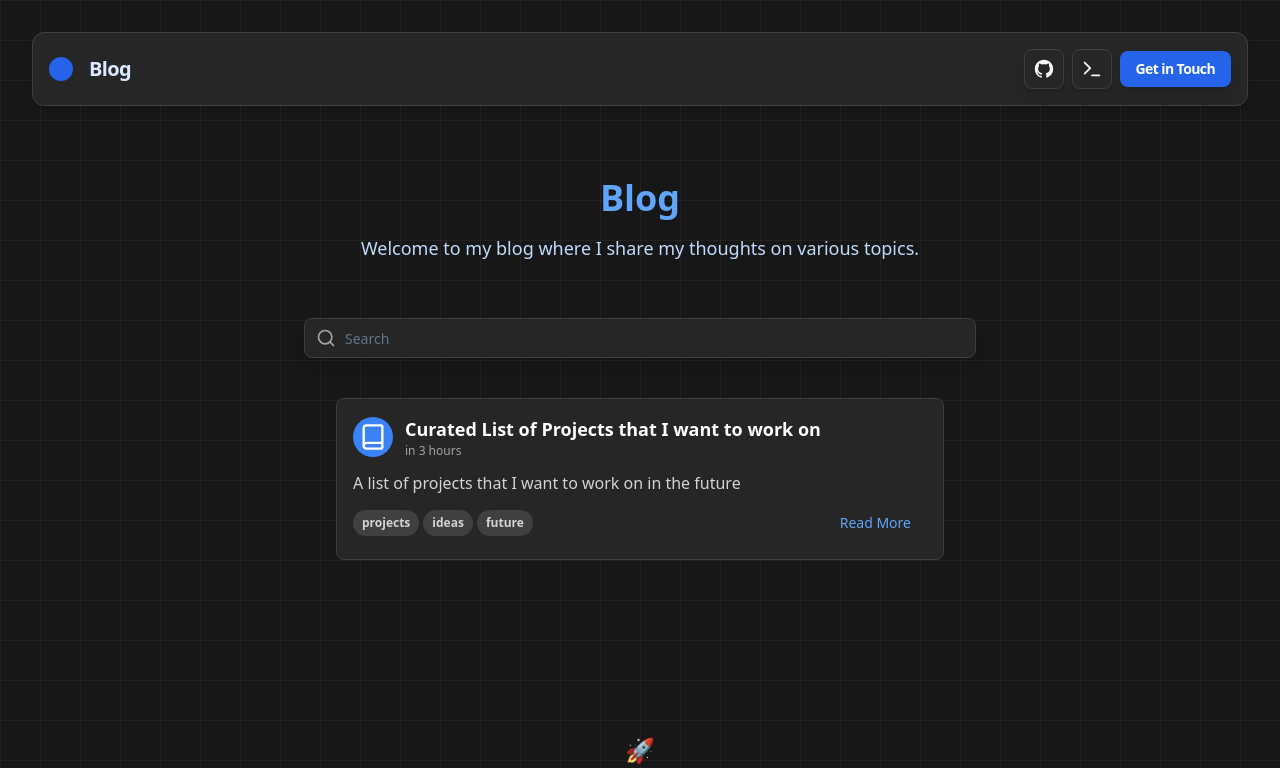
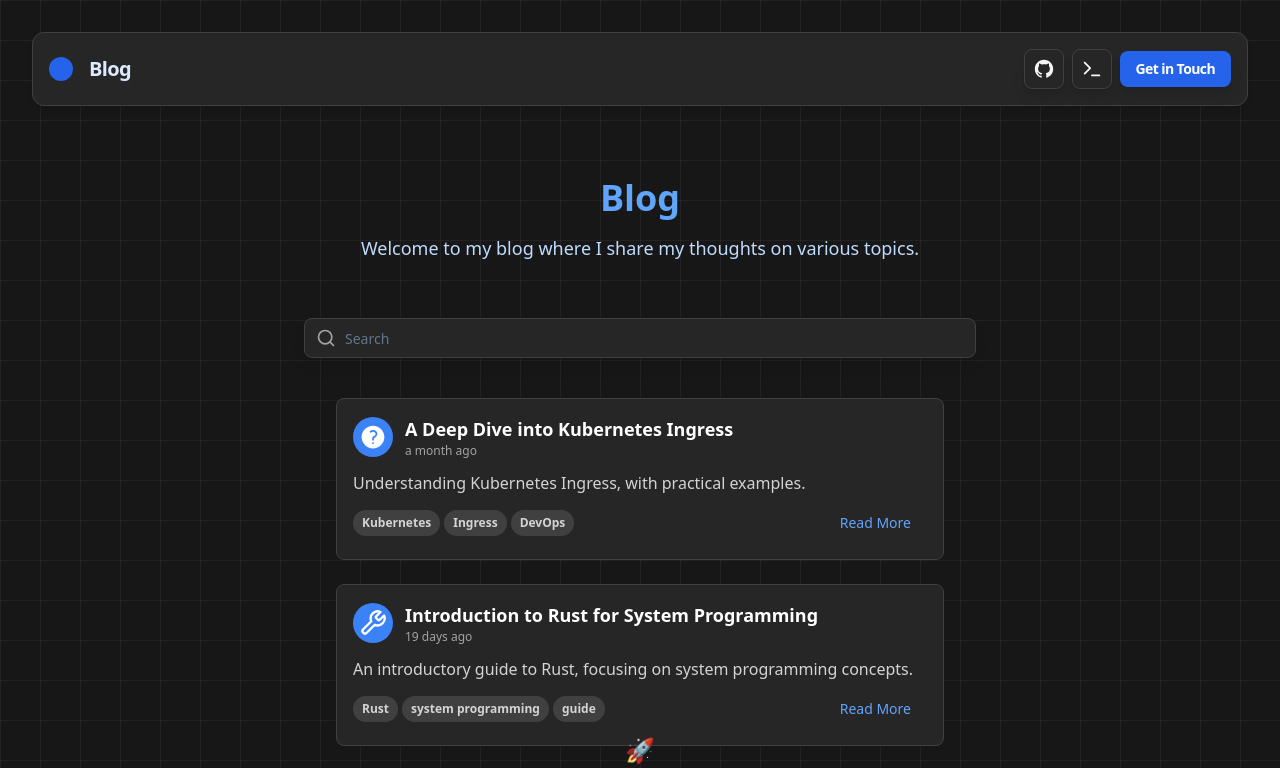
Before and after one commit to Fabbboy/portfolio, a Next.js app: page /blog in a window 1280 px wide. Shown: the top 768 px of the page. Built offline with nearby package versions, Linux system fonts and the light colour scheme.

Commit message:
some blogs

```diff
--- a/public/data/blogs.json
+++ b/public/data/blogs.json
@@ -1,7 +1,7 @@
 [
     {
         "title": "Curated List of Projects that I want to work on",
-        "date": "2024-10-29:17:30:00",
+        "date": "2024-10-29T17:30:00",
         "description": "A list of projects that I want to work on in the future",
         "tags": [
             "projects",
@@ -10,5 +10,41 @@
         ],
         "icon": "Book",
         "link": "blogs/list-of-projects.md"
+    },
+    {
+        "title": "Exploring Advanced C++ Techniques",
+        "date": "2024-10-15T14:00:00",
+        "description": "Deep dive into some advanced C++ techniques for low-level programming.",
+        "tags": [
+            "C++",
+            "low-level",
+            "programming"
+        ],
+        "icon": "Code",
+        "link": "blogs/cpp-advanced-techniques.md"
+    },
+    {
+        "title": "Introduction to Rust for System Programming",
+        "date": "2024-10-10T10:15:00",
+        "description": "An introductory guide to Rust, focusing on system programming concepts.",
+        "tags": [
+            "Rust",
+            "system programming",
+            "guide"
+        ],
+        "icon": "Tool",
+        "link": "blogs/rust-intro.md"
+    },
+    {
+        "title": "A Deep Dive into Kubernetes Ingress",
+        "date": "2024-09-25T09:00:00",
+        "description": "Understanding Kubernetes Ingress, with practical examples.",
+        "tags": [
+            "Kubernetes",
+            "Ingress",
+            "DevOps"
+        ],
+        "icon": "Cluster",
+        "link": "blogs/kubernetes-ingress.md"
     }
 ]
--- a/src/app/blog/page.tsx
+++ b/src/app/blog/page.tsx
@@ -11,6 +11,7 @@ import { useEffect, useState } from "react";
 
 export default function BlogPage() {
   const [posts, setPosts] = useState<BlogPost[]>([]);
+  const [searchQuery, setSearchQuery] = useState<string>("");
 
   useEffect(() => {
     const fetchProjects = async () => {
@@ -23,6 +24,13 @@ export default function BlogPage() {
     };
     fetchProjects();
   }, []);
+
+  const filteredPosts = posts.filter(
+    (post) =>
+      post.title.toLowerCase().includes(searchQuery.toLowerCase()) ||
+      post.description.toLowerCase().includes(searchQuery.toLowerCase()) ||
+      post.link.toLowerCase().includes(searchQuery.toLowerCase())
+  );
 
   return (
     <main className="flex flex-col min-h-screen w-full p-4 md:p-8 space-y-6 md:space-y-10">
@@ -38,19 +46,24 @@ export default function BlogPage() {
             <Input
               type="text"
               placeholder="Search"
+              value={searchQuery}
+              onChange={(e) => setSearchQuery(e.target.value)}
               className="w-full pl-10 pr-4 py-2 bg-neutral-800 text-neutral-100 rounded-lg shadow-lg border border-neutral-700"
             />
           </div>
         </div>
       </div>
       <div className="grid grid-cols-1 gap-6 w-full md:w-1/2 mx-auto">
-        {posts.length > 0 &&
-          posts
+        {filteredPosts.length > 0 ? (
+          filteredPosts
             .slice(0)
             .reverse()
             .map((post, index) => (
               <BlogEntryComponent key={index} blogPost={post} />
-            ))}
+            ))
+        ) : (
+          <p className="text-neutral-400 text-center">No posts found</p>
+        )}
       </div>
       <TaskbarComponent />
     </main>
--- a/src/components/BlogEntryComponent/BlogEntryComponent.tsx
+++ b/src/components/BlogEntryComponent/BlogEntryComponent.tsx
@@ -1,9 +1,10 @@
-import { Book, BoxIcon, CodeIcon } from "lucide-react";
+import { Book, CodeIcon, WrenchIcon } from "lucide-react";
 import { BlogPost, PostIcon } from "./types";
 import { Badge } from "../ui/badge";
 import { Button } from "../ui/button";
 import moment from "moment";
 import Link from "next/link";
+import { QuestionMarkCircleIcon } from "@heroicons/react/24/solid";
 
 type BlogEntryComponentProps = {
   blogPost: BlogPost;
@@ -12,7 +13,7 @@ type BlogEntryComponentProps = {
 const BlogIconMap: Record<PostIcon, React.ReactElement> = {
   Book: <Book className="w-7 h-7 text-white" />,
   Code: <CodeIcon className="w-7 h-7 text-white" />,
-  Invalid: <BoxIcon className="w-7 h-7 text-white" />,
+  Tool: <WrenchIcon className="w-7 h-7 text-white" />,
 };
 
 const BlogEntryComponent: React.FC<BlogEntryComponentProps> = ({
@@ -22,7 +23,7 @@ const BlogEntryComponent: React.FC<BlogEntryComponentProps> = ({
     <div className="bg-neutral-800 border border-neutral-700 rounded-lg p-4 space-y-3 ">
       <div className="flex items-center space-x-3">
         <div className="bg-blue-500 p-1.5 rounded-full">
-          {BlogIconMap[blogPost.icon || "Invalid"]}
+          {BlogIconMap[blogPost.icon] ?? <QuestionMarkCircleIcon className="w-7 h-7 text-white" />}
         </div>
         <div>
           <h3 className="text-lg font-semibold text-white">{blogPost.title}</h3>
--- a/src/components/BlogEntryComponent/types.ts
+++ b/src/components/BlogEntryComponent/types.ts
@@ -1,4 +1,4 @@
-export type PostIcon = "Book" | "Code" | "Invalid";
+export type PostIcon = "Book" | "Code" | "Tool";
 export type BlogPost = {
   title: string;
   icon: PostIcon;
```
